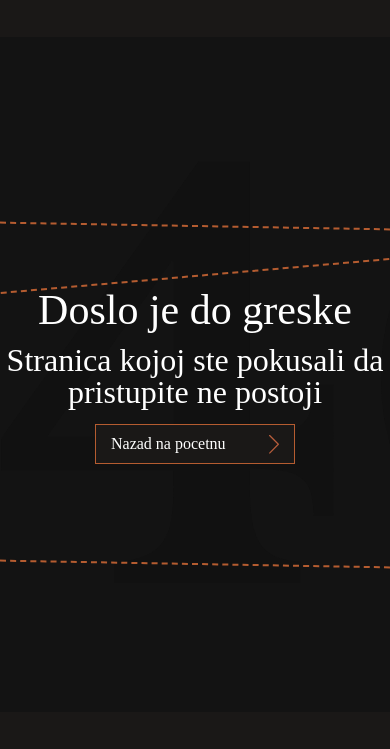
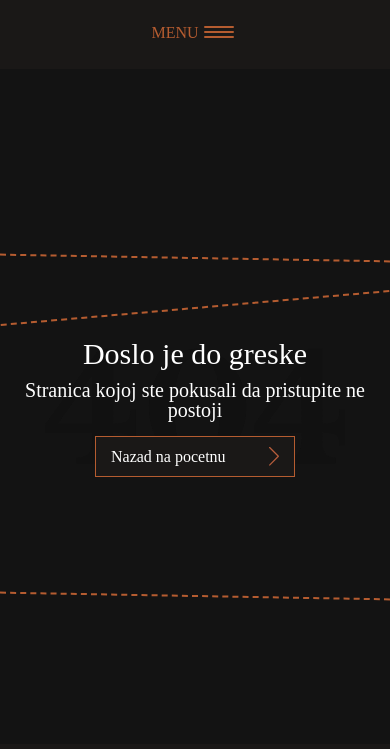
Before and after one commit to RobertT90/Grifon-Leather, a website built with webpack: page src/404.html in a window 390 px wide. Shown: the part 94-843 px from the top of the page. Built offline with nearby package versions, Linux system fonts and the light colour scheme; a web font is replaced by a local one.

Commit message:
error page responsive added

```diff
--- a/sass/components/pages/_404.scss
+++ b/sass/components/pages/_404.scss
@@ -1,4 +1,4 @@
-/**************** Catalogue Menu Style ****************/
+/**************** Error Page Style ****************/
 .error-page{
     background-color: rgba($black, 0.99);
     position: relative;
@@ -117,3 +117,53 @@
         }
     }
 }
+
+/**************** Error Page responsive Style ****************/
+
+@media(max-width:1200px){
+    .error-page{
+        .error-overlay{
+            width: 900px;
+        }
+    }
+}
+
+@media(max-width:991px){
+    .error-page{
+        .error-overlay{
+            width: 700px;
+        }
+    }
+}
+
+@media(max-width:767px){
+    .error-page{
+        .error-overlay{
+            width: 500px;
+        }
+    }
+}
+
+@media(max-width:580px){
+    .error-page{
+        .error-overlay{
+            width: 400px;
+        }
+        &__inner{
+            h1{
+                font-size: 30px;
+            }
+            p{
+                font: 20px/1 "Raleway Regular";
+            }
+        }
+    }
+}
+
+@media(max-width:480px){
+    .error-page{
+        .error-overlay{
+            width: 300px;
+        }
+    }
+}
--- a/src/404.html
+++ b/src/404.html
@@ -15,12 +15,7 @@
     <header id="header">
 
         <section class="header">
-            <!-- <div class="menu-button">
-                <button class="menu-toggle">
-                    <span class="menu-toggle__text">menu</span>
-                    <span class="menu-toggle__icon"></span>
-                </button>
-            </div> -->
+
             <a class="logo-text" href="#0">Grifon Leather</a>
             <ul class="main-menu">
                 <li>
@@ -49,6 +44,14 @@
                 <li class="lang"><a href="#0">Eng</a></li>
                 <li class="lang active"><a href="#0">Srb</a></li>
             </ul>
+            <div class="menu-button">
+                <button class="menu-toggle">
+                    <span class="menu-toggle__text">menu</span>
+                    <span class="menu-toggle__icon">
+                        <span class="line"></span>
+                    </span>
+                </button>
+            </div>
         </section>
 
     </header>
```
Also changed, not shown: dist/styles.css.
